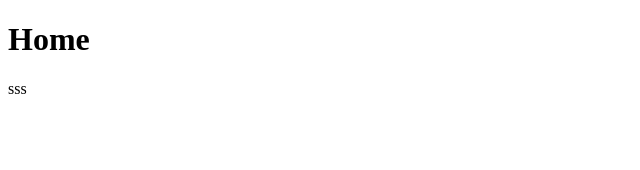
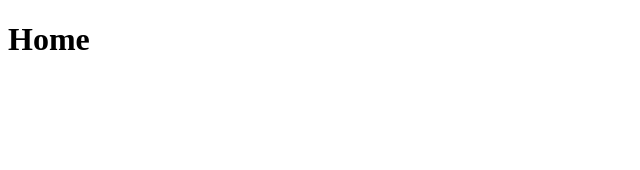
Before and after one commit to zainabidin258/Quiz-App-React-Js, a React (Vite) app: page / in a window 1280 px wide. Shown: the top 170 px of the page, without its empty margins (0-640 px from the left). Built offline with nearby package versions, Linux system fonts and the light colour scheme.

Commit message:
Checking git funcitonality

```diff
--- a/components/QuizApp.jsx
+++ b/components/QuizApp.jsx
@@ -3,7 +3,6 @@ const QuizApp = () => {
   return (
     <>
       <h1>Home</h1>
-      <p>sss</p>
     </>
   )
 }
```
